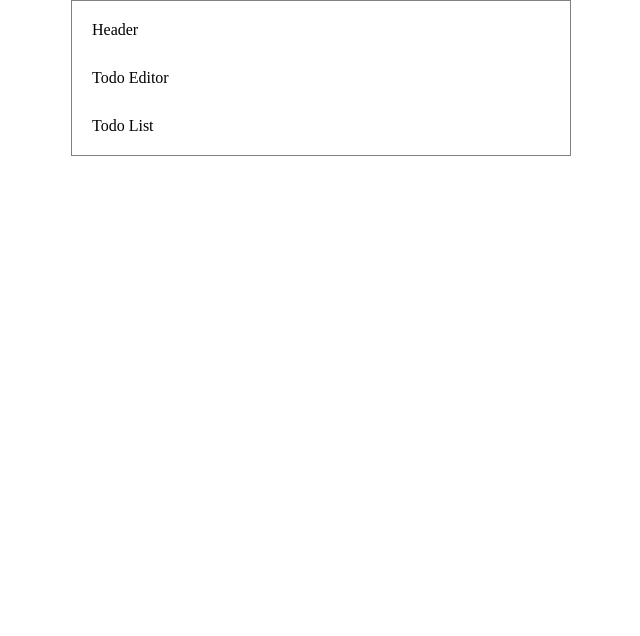
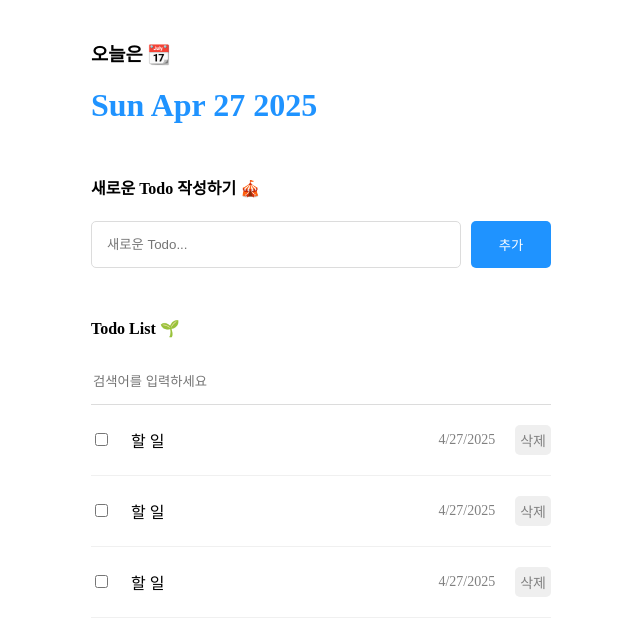
Before and after one commit to devkgn88/react_study, a React (Create React App) app in the folder project2/: page / in a window 1280 px wide. Shown: the top 636 px of the page, without its empty margins (319-959 px from the left). Built offline with nearby package versions, Linux system fonts and the light colour scheme.

Commit message:
[김가남] UI 구현하기

```diff
--- a/project2/src/App.css
+++ b/project2/src/App.css
@@ -2,9 +2,12 @@
   max-width: 500px;
   width: 100%;
   margin: 0 auto;
+
   box-sizing: border-box;
   padding: 20px;
-  border: 1px solid gray;
+
+  /* border: 1px solid gray; */
+
   display: flex;
   flex-direction: column;
   gap: 30px;
--- a/project2/src/App.js
+++ b/project2/src/App.js
@@ -1,11 +1,14 @@
 import './App.css';
+import Header from "./component/Header";
+import TodoEditor from './component/TodoEditor';
+import TodoList from './component/TodoList';
 
 function App() {
   return (
     <div className="App">
-      <div>Header</div>
-      <div>Todo Editor</div>
-      <div>Todo List</div>
+      <Header/>
+      <TodoEditor/>
+      <TodoList/>
     </div>
   );
 }
--- /dev/null
+++ b/project2/src/component/Header.css
@@ -0,0 +1,4 @@
+.Header h1{
+    margin-bottom: 0px;
+    color:#1f93ff;
+}
--- /dev/null
+++ b/project2/src/component/Header.js
@@ -0,0 +1,10 @@
+import "./Header.css";
+const Header = () => {
+    return(
+        <div className="Header">
+            <h3>오늘은 📆</h3>
+            <h1>{new Date().toDateString()}</h1>
+        </div>
+    );
+}
+export default Header;
--- /dev/null
+++ b/project2/src/component/TodoEditor.css
@@ -0,0 +1,26 @@
+.TodoEditor .editor_wrapper{
+    width: 100%;
+    display: flex;
+    gap: 10px;
+}
+.TodoEditor input {
+    flex: 1;
+    box-sizing: border-box;
+    border: 1px solid rgb(220,220,220);
+    border-radius: 5px;
+    padding: 15px;
+}
+
+.TodoEditor input:focus {
+    outline: none;
+    border: 1px solid #1f93ff;
+}
+
+.TodoEditor button{
+    cursor: pointer;
+    width: 80px;
+    border: none;
+    background-color: #1f93ff;
+    color: white;
+    border-radius: 5px;
+}
--- /dev/null
+++ b/project2/src/component/TodoEditor.js
@@ -0,0 +1,14 @@
+import "./TodoEditor.css"
+
+const TodoEditor = () => {
+    return (
+        <div className="TodoEditor">
+            <h4>새로운 Todo 작성하기 🎪</h4>
+            <div className="editor_wrapper">
+                <input placeholder="새로운 Todo..."/>
+                <button>추가</button>
+            </div>
+        </div>
+    );
+}
+export default TodoEditor;
--- /dev/null
+++ b/project2/src/component/TodoItem.css
@@ -0,0 +1,33 @@
+/* 할 일 아이템 박스 스타일 적용 */
+.TodoItem{
+    display: flex;
+    align-items: center;
+    gap: 20px;
+    padding-bottom: 20px;
+    border-bottom: 1px solid rgb(240,240,240);
+}
+
+/* 체크 박스를 감싼 박스에 스타일 적용 */
+.TodoItem .checkbox_col{
+    width: 20px;
+}
+
+/* 할 일 텍스트를 감싼 박스에 스타일 적용 */
+.TodoItem .title_col{
+    flex:1;
+}
+
+.TodoItem .date_col{
+    font-size: 14px;
+    color: gray;
+}
+
+/* 삭제 버튼에 스타일 적용 */
+.TodoItem .btn_col button{
+    cursor: pointer;
+    color: gray;
+    font-size: 14px;
+    border: none;
+    border-radius: 5px;
+    padding: 5px;
+}
--- /dev/null
+++ b/project2/src/component/TodoItem.js
@@ -0,0 +1,19 @@
+import "./TodoItem.css";
+
+const TodoItem = () => {
+    return (
+        <div className="TodoItem">
+            <div className="checkbox_col">
+                <input type="checkbox"/>
+            </div>
+            <div className="title_col">할 일</div>
+            <div className="date_col">
+                {new Date().toLocaleDateString()}
+            </div>
+            <div className="btn_col">
+                <button>삭제</button>
+            </div>
+        </div>
+    );
+}
+export default TodoItem;
--- /dev/null
+++ b/project2/src/component/TodoList.css
@@ -0,0 +1,22 @@
+/* 검색 폼에 스타일 적용 */
+.TodoList .searchbar {
+    margin-bottom: 20px;
+    width: 100%;
+    border: none;
+    border-bottom: 1px solid rgb(220, 220, 220);
+    box-sizing: border-box;
+    padding-top: 15px;
+    padding-bottom: 15px;
+}
+
+/* 검색 폼을 클릭했을 때의 스타일 적용 */
+.TodoList .searchbar:focus {
+    outline: none;
+    border-bottom: 1px solid #1f93ff;
+}
+
+.TodoList .list_wrapper{
+    display: flex;
+    flex-direction: column;
+    gap: 20px;
+}
--- /dev/null
+++ b/project2/src/component/TodoList.js
@@ -0,0 +1,18 @@
+import TodoItem from "./TodoItem";
+import "./TodoList.css"
+
+const TodoList = () => {
+    return (
+        <div className="TodoList">
+            <h4>Todo List 🌱</h4>
+            <input className="searchbar" placeholder="검색어를 입력하세요"/>
+            <div className="list_wrapper">
+                <TodoItem/>
+                <TodoItem/>
+                <TodoItem/>
+            </div>
+        </div>
+    );
+}
+
+export default TodoList;
```
